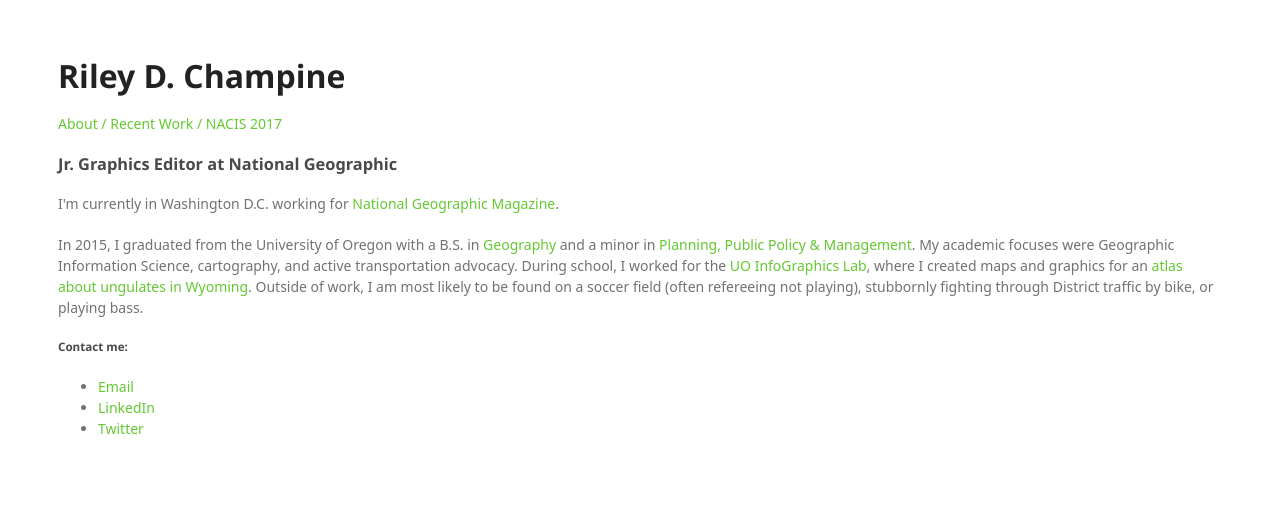
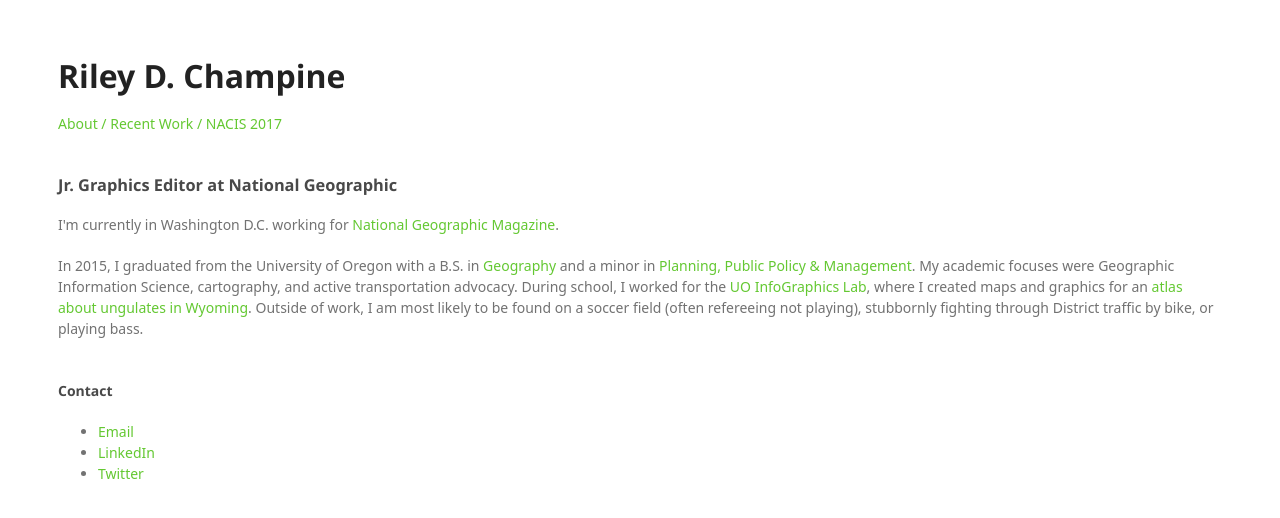
Before and after one commit to rileydchampine/rileydchampine.github.io, a Jekyll site: the page built from index.html, in a window 1280 px wide. Shown: the top 518 px of the page. Built offline with Jekyll 4.4.1, drawn with Linux system fonts in a browser that asks for light colours; some web fonts are replaced.

```diff
--- a/_layouts/default.html
+++ b/_layouts/default.html
@@ -15,12 +15,14 @@
 	        		<!--<li><a href="/press.html">Press</a></li>-->
 			</nav>
 			<br>
+			<br>
 			<div class="container">
 
 			{{ content }}
 
 			</div><!-- /.container -->
-			<h5>Contact me:</h5>
+			<br>
+			<h4>Contact</h4>
 	    		<ul>
 	        		<li><a href="mailto:rileydchampine@gmail.com">Email</a></li>
 	        		<li><a href="https://www.linkedin.com/in/rileydchampine">LinkedIn</a></li>
```
